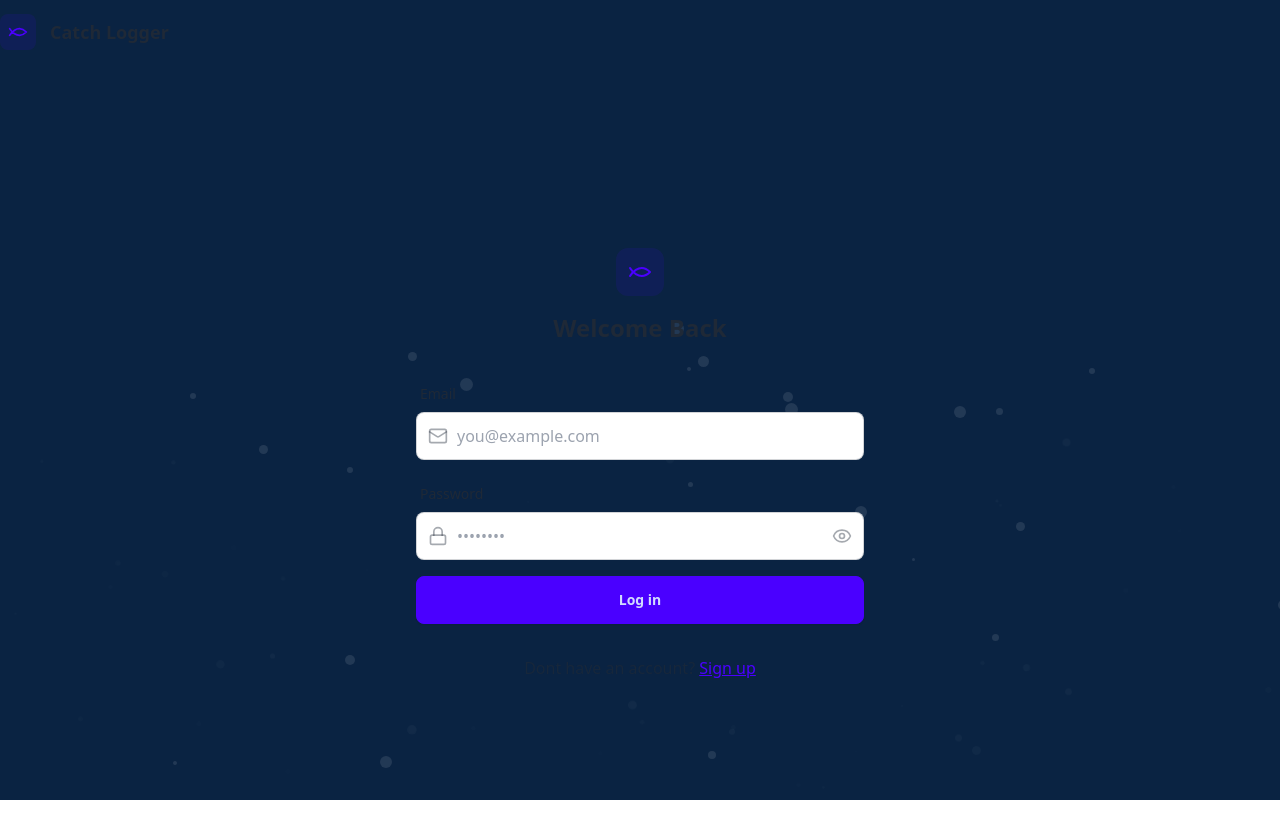
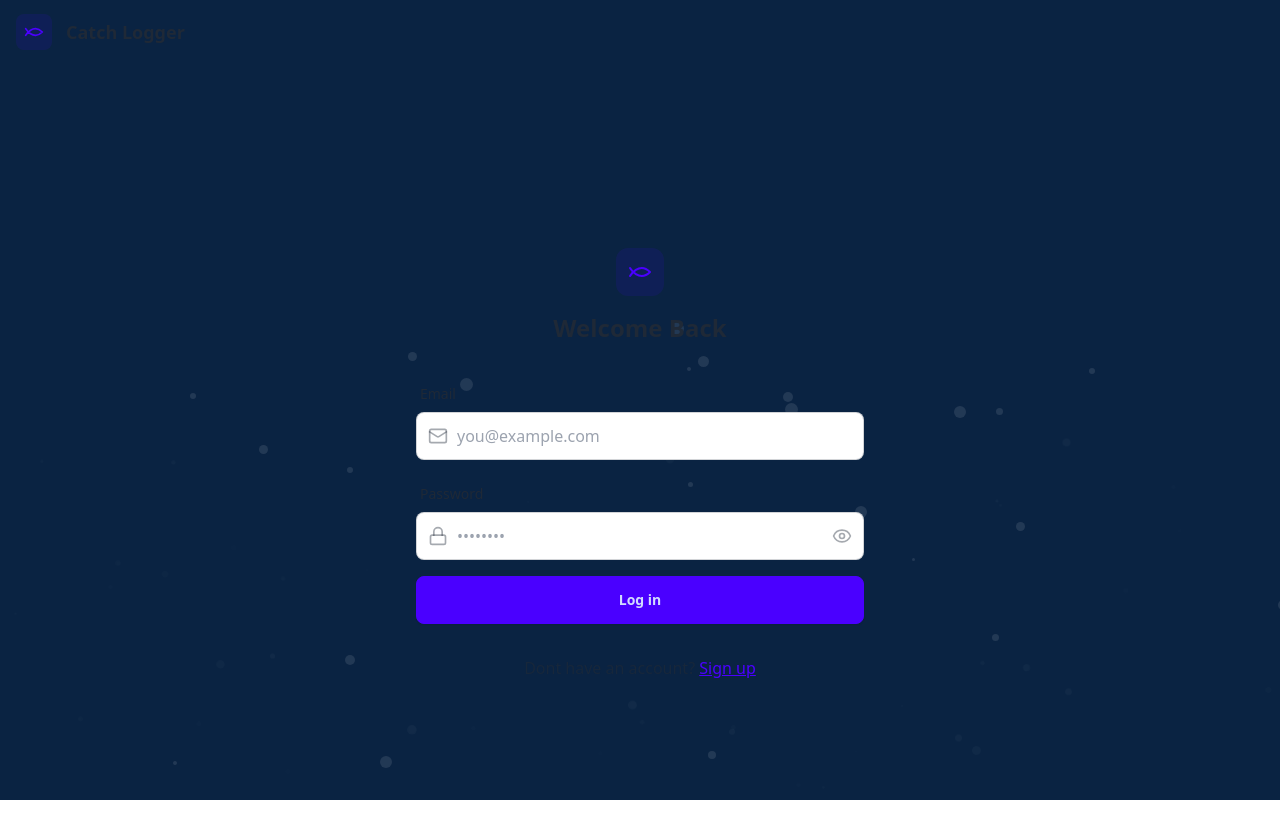
Before and after one commit to nathandyer98/catch-logger-mern, a React (Vite) app in the folder frontend/: page /login in a window 1280 px wide. Shown: the top 838 px of the page. Built offline with nearby package versions, Linux system fonts and the light colour scheme; no server answers.

Commit message:
set app as a tailwind container

```diff
--- a/frontend/src/App.tsx
+++ b/frontend/src/App.tsx
@@ -28,7 +28,7 @@ const App = () => {
     );
 
   return (
-    <div>
+    <div className="container mx-auto px-4">
       <Navbar />
 
       <Routes>
```
